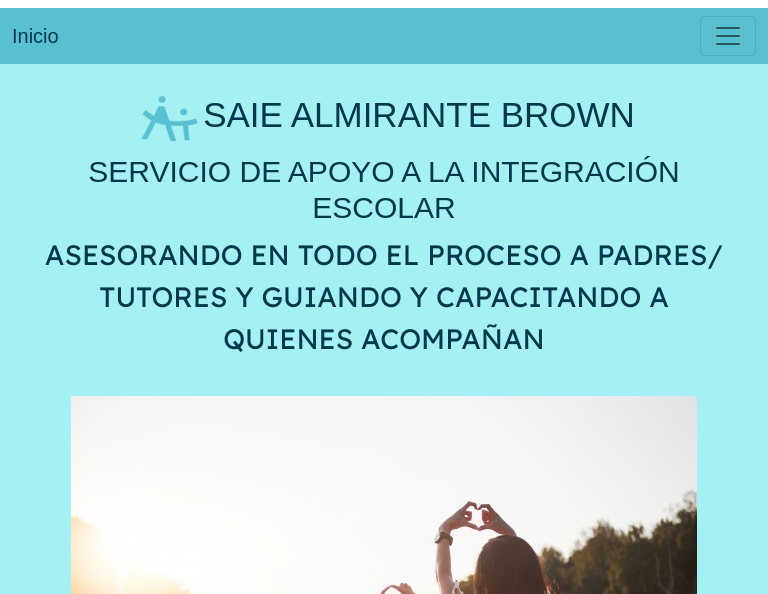
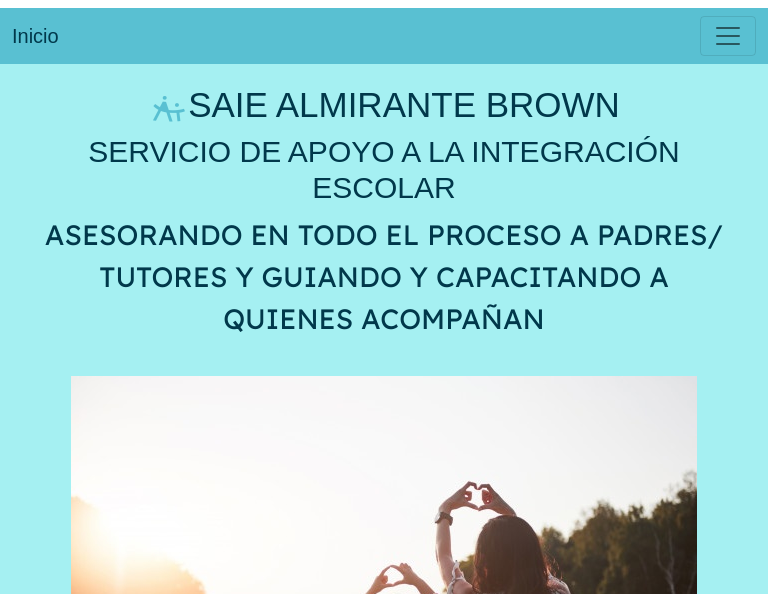
Before and after one commit to zoesant/proyecto-ale-miriam, a plain HTML site: page index.html in a window 768 px wide. Shown: the part 153-747 px from the top of the page. Drawn offline with nearby package versions, Linux system fonts and the light colour scheme; a web font is replaced by a local one.

Commit message:
cambio icono en style

```diff
--- a/css/style.css
+++ b/css/style.css
@@ -79,7 +79,7 @@
 
   }
   .imagen-titulo{
-    height: 70px;
+    height: 40px;
   }
 }
 
```
